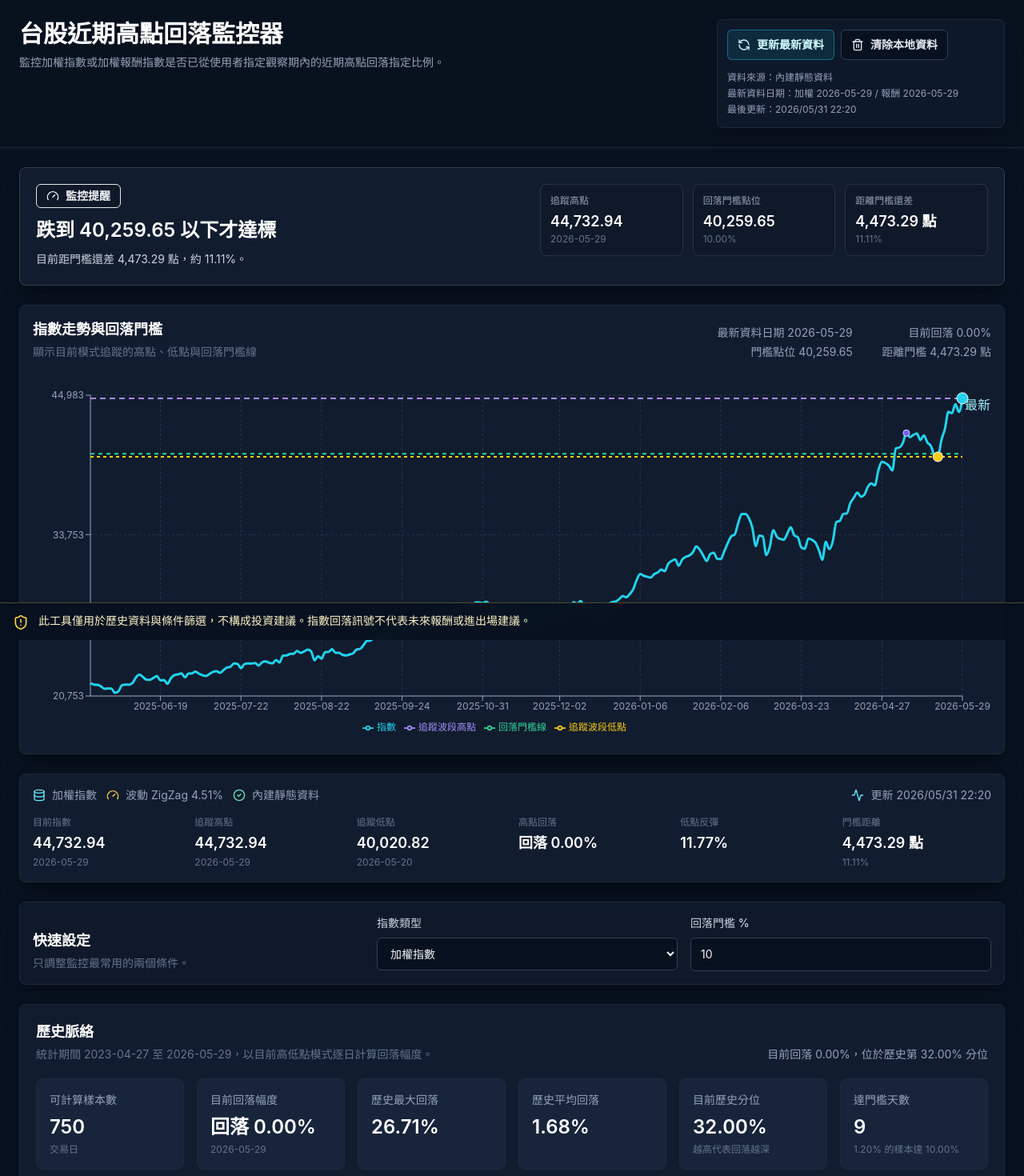
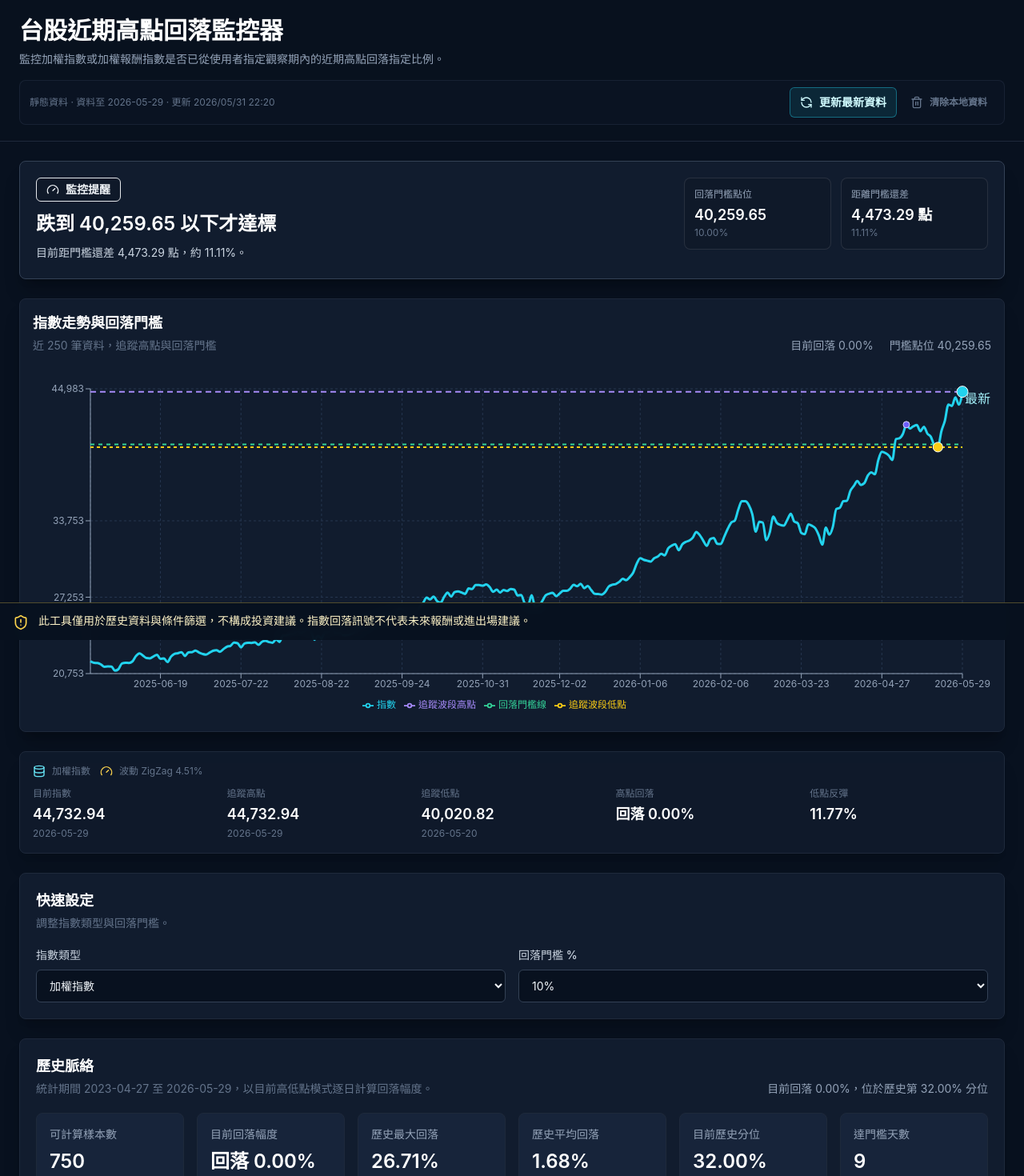
Before and after one commit to tzuhsien-dev/taiex-pullback-monitor, a React (Vite) app: page / in a window 1280 px wide. Shown: the top 1470 px of the page at 80% size. Built offline with nearby package versions, Linux system fonts and the light colour scheme.

Commit message:
refactor: sharpen monitor dashboard layout

```diff
--- a/src/App.tsx
+++ b/src/App.tsx
@@ -221,8 +221,8 @@ function App() {
   return (
     <div className="min-h-screen bg-ink pb-28 text-slate-100">
       <header className="border-b border-slate-800 bg-ink/90">
-        <div className="mx-auto flex max-w-7xl flex-col gap-4 px-4 py-6 sm:px-6 lg:flex-row lg:items-start lg:justify-between">
-          <div>
+        <div className="mx-auto grid max-w-7xl gap-4 px-4 py-5 sm:px-6">
+          <div className="min-w-0">
             <h1 className="text-2xl font-semibold text-white sm:text-3xl">台股近期高點回落監控器</h1>
             <p className="mt-2 max-w-3xl text-sm text-slate-400">
               監控加權指數或加權報酬指數是否已從使用者指定觀察期內的近期高點回落指定比例。
@@ -243,7 +243,7 @@ function App() {
       <main className="mx-auto grid max-w-7xl gap-6 px-4 py-6 sm:px-6">
         <AlertSummary result={result} params={params} dataHealth={dataHealth} />
         <IndexChart result={result} />
-        <KeyMetricsBar result={result} indexType={indexType} metadata={metadata} dataHealth={dataHealth} />
+        <KeyMetricsBar result={result} indexType={indexType} />
         <InputPanel
           indexType={indexType}
           params={params}
--- a/src/components/AlertSummary.tsx
+++ b/src/components/AlertSummary.tsx
@@ -20,7 +20,6 @@ export function AlertSummary({
 }) {
   const tone = getTone(result, dataHealth);
   const hasReachedThreshold = result.distanceToThresholdPoints <= 0;
-  const highLabel = result.highLowMode === 'rolling' ? '近期高點' : '追蹤高點';
   const headline =
     dataHealth.status !== 'healthy'
       ? dataHealth.label
@@ -46,7 +45,7 @@ export function AlertSummary({
   const Icon = tone === 'success' ? CheckCircle2 : tone === 'warning' ? AlertTriangle : tone === 'danger' ? ShieldAlert : Gauge;
 
   return (
-    <section className={`rounded-lg border p-5 shadow-xl shadow-black/20 ${toneClass}`}>
+    <section className={`rounded-lg border p-4 shadow-xl shadow-black/20 sm:p-5 ${toneClass}`}>
       <div className="flex flex-col gap-4 lg:flex-row lg:items-start lg:justify-between">
         <div className="min-w-0">
           <div className="mb-3 flex flex-wrap items-center gap-2">
@@ -59,20 +58,15 @@ export function AlertSummary({
           <p className="mt-2 text-sm leading-6 text-slate-300">{body}</p>
         </div>
 
-        <div className="grid gap-3 sm:grid-cols-3 lg:w-[560px] lg:max-w-[48%]">
-          <div className="rounded-lg border border-white/10 bg-black/10 p-3">
-            <div className="text-xs text-slate-400">{highLabel}</div>
-            <div className="mt-1 text-lg font-semibold text-white">{formatNumber(result.rollingHigh)}</div>
-            <div className="text-xs text-slate-500">{result.rollingHighDate}</div>
-          </div>
-          <div className="rounded-lg border border-white/10 bg-black/10 p-3">
+        <div className="grid grid-cols-2 gap-2 sm:gap-3 lg:w-[380px] lg:max-w-[38%]">
+          <div className="rounded-lg border border-white/10 bg-black/10 p-2.5 sm:p-3">
             <div className="text-xs text-slate-400">回落門檻點位</div>
-            <div className="mt-1 text-lg font-semibold text-white">{formatNumber(result.thresholdIndex)}</div>
+            <div className="mt-1 text-base font-semibold text-white sm:text-lg">{formatNumber(result.thresholdIndex)}</div>
             <div className="text-xs text-slate-500">{formatPercent(params.pullbackThreshold)}</div>
           </div>
-          <div className="rounded-lg border border-white/10 bg-black/10 p-3">
+          <div className="rounded-lg border border-white/10 bg-black/10 p-2.5 sm:p-3">
             <div className="text-xs text-slate-400">{hasReachedThreshold ? '已低於門檻' : '距離門檻還差'}</div>
-            <div className="mt-1 text-lg font-semibold text-white">{formatNumber(Math.abs(result.distanceToThresholdPoints))} 點</div>
+            <div className="mt-1 text-base font-semibold text-white sm:text-lg">{formatNumber(Math.abs(result.distanceToThresholdPoints))} 點</div>
             <div className="text-xs text-slate-500">{formatSignedPercent(result.distanceToThresholdPercent)}</div>
           </div>
         </div>
--- a/src/components/DataActions.tsx
+++ b/src/components/DataActions.tsx
@@ -14,10 +14,10 @@ type UpdateProgress = {
 } | null;
 
 const sourceLabel: Record<DataSource, string> = {
-  static: '內建靜態資料',
-  storage: '本地手動更新資料',
-  csv: 'CSV 上傳資料',
-  sample: '內建範例資料',
+  static: '靜態資料',
+  storage: '本地資料',
+  csv: 'CSV 資料',
+  sample: '範例資料',
 };
 
 export function DataActions({
@@ -37,14 +37,28 @@ export function DataActions({
   onUpdate: () => void;
   onClear: () => void;
 }) {
-  const latestDate = metadata ? `加權 ${metadata.priceLatestDate} / 報酬 ${metadata.totalReturnLatestDate}` : '無資料日期';
+  const latestDate = metadata
+    ? metadata.priceLatestDate === metadata.totalReturnLatestDate
+      ? `資料至 ${metadata.priceLatestDate}`
+      : `資料至 加權 ${metadata.priceLatestDate} / 報酬 ${metadata.totalReturnLatestDate}`
+    : '無資料日期';
+  const statusText = `${sourceLabel[source]} · ${latestDate} · 更新 ${formatDateTime(metadata?.lastUpdated)}`;
   const progressPercent = updateProgress ? Math.round((updateProgress.completed / Math.max(updateProgress.total, 1)) * 100) : 0;
 
   return (
-    <div className="flex flex-col gap-3 rounded-lg border border-slate-800 bg-panel/70 p-3 shadow-xl shadow-black/10 sm:min-w-[360px]">
-      <div className="flex flex-col gap-2 sm:flex-row">
+    <div className="flex flex-col gap-3 rounded-lg border border-slate-800/70 bg-panel/30 px-3 py-2 sm:flex-row sm:items-center sm:justify-between">
+      <div className="min-w-0 text-xs leading-5 text-slate-500">
+        <div className="truncate" title={statusText}>{statusText}</div>
+        {updateStatus.message ? (
+          <div className={updateStatus.kind === 'error' ? 'text-red-300' : updateStatus.kind === 'success' ? 'text-emerald-300' : 'text-slate-400'}>
+            {updateStatus.message}
+          </div>
+        ) : null}
+      </div>
+
+      <div className="flex shrink-0 items-center gap-2 sm:justify-end">
         <button
-          className="inline-flex items-center justify-center gap-2 rounded-md border border-cyan-400/40 bg-cyan-400/10 px-3 py-2 text-sm font-semibold text-cyan-100 transition hover:border-cyan-300 hover:bg-cyan-400/15 disabled:cursor-not-allowed disabled:opacity-60"
+          className="inline-flex flex-1 items-center justify-center gap-2 rounded-md border border-cyan-400/40 bg-cyan-400/10 px-3 py-2 text-sm font-semibold text-cyan-100 transition hover:border-cyan-300 hover:bg-cyan-400/15 disabled:cursor-not-allowed disabled:opacity-60 sm:flex-none"
           disabled={isUpdating}
           type="button"
           onClick={onUpdate}
@@ -53,22 +67,20 @@ export function DataActions({
           {isUpdating ? `更新中 ${progressPercent}%` : '更新最新資料'}
         </button>
         <button
-          className="inline-flex items-center justify-center gap-2 rounded-md border border-slate-700 bg-ink px-3 py-2 text-sm font-semibold text-slate-200 transition hover:border-red-300 hover:text-red-100 disabled:cursor-not-allowed disabled:opacity-60"
+          className="inline-flex items-center justify-center gap-2 rounded-md border border-transparent bg-transparent px-2 py-2 text-xs font-semibold text-slate-500 transition hover:border-red-300/40 hover:text-red-100 disabled:cursor-not-allowed disabled:opacity-60"
           disabled={isUpdating}
           type="button"
           onClick={onClear}
         >
           <Trash2 className="h-4 w-4" />
-          清除本地資料
+          <span className="hidden sm:inline">清除本地資料</span>
+          <span className="sm:hidden">清除</span>
         </button>
       </div>
-      <div className="text-xs leading-5 text-slate-400">
-        <div>資料來源：{sourceLabel[source]}</div>
-        <div>最新資料日期：{latestDate}</div>
-        <div>最後更新：{formatDateTime(metadata?.lastUpdated)}</div>
+
       {isUpdating && updateProgress ? (
-          <div className="mt-2">
-            <div className="mb-1 flex items-center justify-between gap-3 text-cyan-100">
+        <div className="sm:basis-full">
+          <div className="mb-1 flex items-center justify-between gap-3 text-xs text-cyan-100">
             <span>{updateProgress.label}</span>
             <span>{updateProgress.completed}/{updateProgress.total}</span>
           </div>
@@ -77,12 +89,6 @@ export function DataActions({
           </div>
         </div>
       ) : null}
-        {updateStatus.message ? (
-          <div className={updateStatus.kind === 'error' ? 'text-red-300' : updateStatus.kind === 'success' ? 'text-emerald-300' : 'text-slate-400'}>
-            {updateStatus.message}
-          </div>
-        ) : null}
-      </div>
     </div>
   );
 }
--- a/src/components/IndexChart.tsx
+++ b/src/components/IndexChart.tsx
@@ -40,17 +40,15 @@ export function IndexChart({ result }: { result: PullbackResult }) {
       <div className="mb-4 flex flex-col gap-3 lg:flex-row lg:items-end lg:justify-between">
         <div>
           <h2 className="text-lg font-semibold text-white">指數走勢與回落門檻</h2>
-          <p className="mt-1 text-sm text-slate-500">顯示目前模式追蹤的高點、低點與回落門檻線</p>
+          <p className="mt-1 text-sm text-slate-500">近 {result.lookbackData.length} 筆資料，追蹤高點與回落門檻</p>
         </div>
-        <div className="grid gap-1 text-sm text-slate-400 sm:grid-cols-2 lg:text-right">
-          <span>最新資料日期 {result.latestDate}</span>
+        <div className="flex flex-wrap gap-x-5 gap-y-1 text-sm text-slate-400 lg:justify-end lg:text-right">
           <span>目前回落 {formatPercent(result.pullback)}</span>
           <span>門檻點位 {formatNumber(result.thresholdIndex)}</span>
-          <span>距離門檻 {formatNumber(result.distanceToThresholdPoints)} 點</span>
         </div>
       </div>
 
-      <div className="h-[360px] w-full sm:h-[460px]">
+      <div className="h-[340px] w-full sm:h-[440px]">
         <ResponsiveContainer height="100%" width="100%">
           <LineChart data={data} margin={{ top: 28, right: 36, bottom: 8, left: 2 }}>
             <CartesianGrid stroke="#26364f" strokeDasharray="3 3" />
--- a/src/components/InputPanel.tsx
+++ b/src/components/InputPanel.tsx
@@ -1,5 +1,7 @@
 import type { IndexType, PullbackParams } from '../types';
 import { Field, inputClass } from './Field';
+
+const pullbackThresholdOptions = [3, 5, 7, 10, 15, 20];
 
 type InputPanelProps = {
   indexType: IndexType;
@@ -22,13 +24,13 @@ export function InputPanel({
   };
 
   return (
-    <section className="rounded-lg border border-slate-800 bg-panel/80 p-4 shadow-xl shadow-black/10">
-      <div className="flex flex-col gap-4 lg:flex-row lg:items-end lg:justify-between">
+    <section className="rounded-lg border border-slate-800 bg-panel p-5 shadow-xl shadow-black/15">
+      <div className="grid gap-5">
         <div>
           <h2 className="text-lg font-semibold text-white">快速設定</h2>
-          <p className="mt-1 text-sm text-slate-500">只調整監控最常用的兩個條件。</p>
+          <p className="mt-1 text-sm text-slate-500">調整指數類型與回落門檻。</p>
         </div>
-        <div className="grid flex-1 gap-4 sm:grid-cols-2 lg:max-w-3xl">
+        <div className="grid gap-4 sm:grid-cols-2">
           <Field label="指數類型">
             <select className={inputClass} value={indexType} onChange={(event) => onIndexTypeChange(event.target.value as IndexType)}>
               <option value="price">加權指數</option>
@@ -36,7 +38,13 @@ export function InputPanel({
             </select>
           </Field>
           <Field label="回落門檻 %">
-          <input className={inputClass} min="0" step="0.1" type="number" value={params.pullbackThreshold * 100} onChange={(event) => updatePercentParam('pullbackThreshold', event.target.value)} />
+            <select className={inputClass} value={params.pullbackThreshold * 100} onChange={(event) => updatePercentParam('pullbackThreshold', event.target.value)}>
+              {pullbackThresholdOptions.map((threshold) => (
+                <option key={threshold} value={threshold}>
+                  {threshold}%
+                </option>
+              ))}
+            </select>
           </Field>
         </div>
       </div>
--- a/src/components/KeyMetricsBar.tsx
+++ b/src/components/KeyMetricsBar.tsx
@@ -1,6 +1,6 @@
-import { Activity, CheckCircle2, Database, Gauge } from 'lucide-react';
-import type { DataHealth, IndexType, MarketMetadata, PullbackResult } from '../types';
-import { formatDateTime, formatNumber, formatPercent, formatSignedPercent } from '../lib/calculations';
+import { Database, Gauge } from 'lucide-react';
+import type { IndexType, PullbackResult } from '../types';
+import { formatNumber, formatPercent, formatSignedPercent } from '../lib/calculations';
 
 const indexLabel: Record<IndexType, string> = {
   price: '加權指數',
@@ -38,17 +38,13 @@ function MetricItem({ label, value, detail }: { label: string; value: string; de
 export function KeyMetricsBar({
   result,
   indexType,
-  metadata,
-  dataHealth,
 }: {
   result: PullbackResult;
   indexType: IndexType;
-  metadata: MarketMetadata | null;
-  dataHealth: DataHealth;
 }) {
   return (
-    <section className="rounded-lg border border-slate-800 bg-panel p-4 shadow-xl shadow-black/20">
-      <div className="mb-4 flex flex-col gap-2 text-sm text-slate-400 lg:flex-row lg:items-center lg:justify-between">
+    <section className="rounded-lg border border-slate-800 bg-panel/80 p-4 shadow-xl shadow-black/10">
+      <div className="mb-3 flex flex-wrap items-center gap-3 text-xs text-slate-500">
         <div className="flex flex-wrap items-center gap-3">
           <span className="inline-flex items-center gap-2">
             <Database className="h-4 w-4 text-cyan-300" />
@@ -59,24 +55,15 @@ export function KeyMetricsBar({
             {modeLabel[result.highLowMode]}
             {result.pivotThresholdUsed === null ? '' : ` ${formatPercent(result.pivotThresholdUsed)}`}
           </span>
-          <span className="inline-flex items-center gap-2">
-            <CheckCircle2 className="h-4 w-4 text-emerald-300" />
-            {dataHealth.label}
-          </span>
         </div>
-        <span className="inline-flex items-center gap-2">
-          <Activity className="h-4 w-4 text-cyan-300" />
-          更新 {formatDateTime(metadata?.lastUpdated)}
-        </span>
       </div>
 
-      <div className="grid gap-4 sm:grid-cols-2 lg:grid-cols-6">
+      <div className="grid gap-4 sm:grid-cols-2 lg:grid-cols-5">
         <MetricItem label="目前指數" value={formatNumber(result.currentIndex)} detail={result.latestDate} />
         <MetricItem label={highMetricLabel[result.highLowMode]} value={formatNumber(result.rollingHigh)} detail={result.rollingHighDate} />
         <MetricItem label={lowMetricLabel[result.highLowMode]} value={formatNumber(result.rollingLow)} detail={result.rollingLowDate} />
         <MetricItem label="高點回落" value={`回落 ${formatPercent(result.pullback)}`} />
         <MetricItem label="低點反彈" value={formatSignedPercent(result.reboundFromLow)} />
-        <MetricItem label="門檻距離" value={`${formatNumber(result.distanceToThresholdPoints)} 點`} detail={formatSignedPercent(result.distanceToThresholdPercent)} />
       </div>
     </section>
   );
```
Lines whose indentation alone changed are shown as unchanged.
